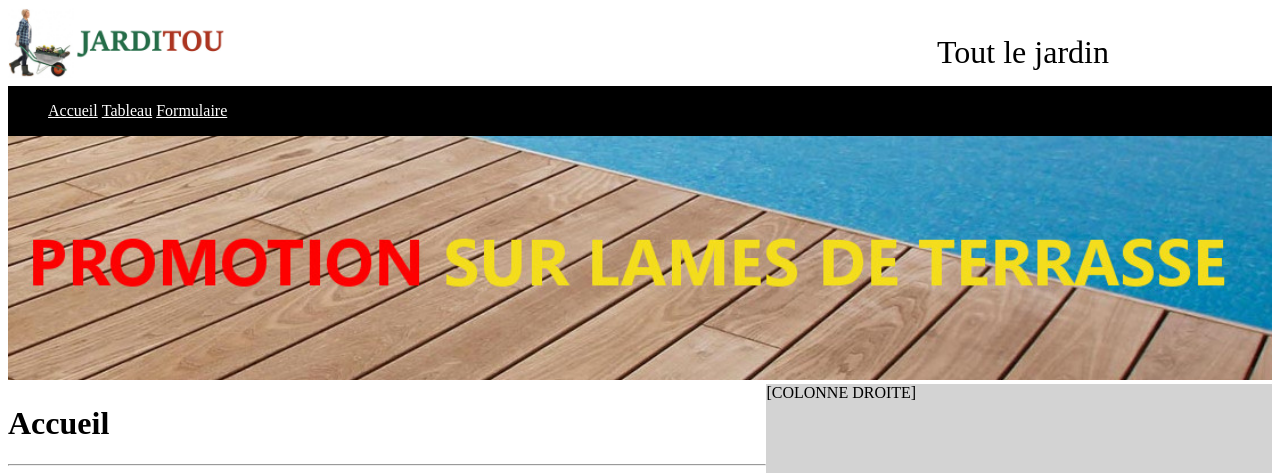
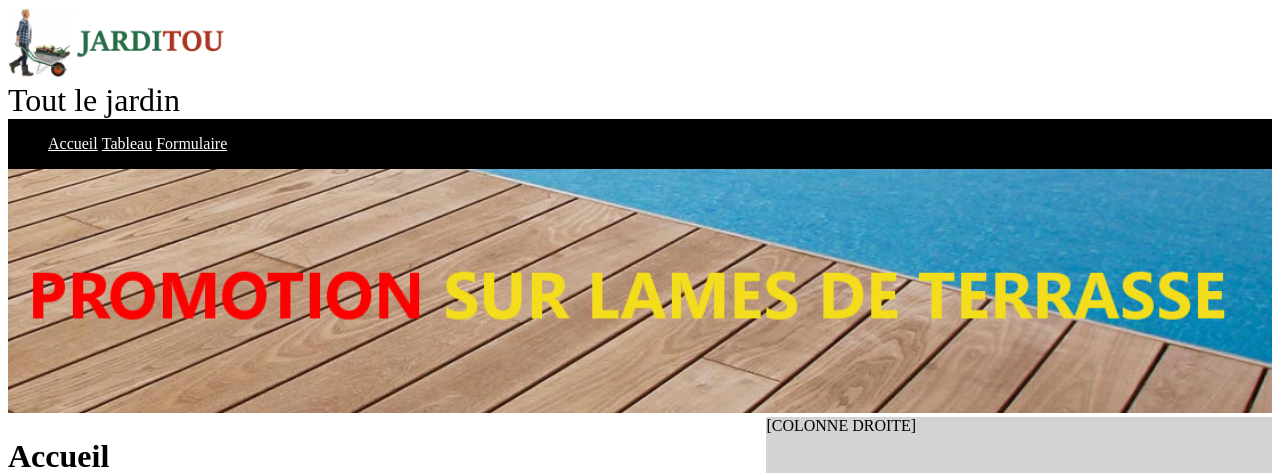
Before and after one commit to anaisxantippe/anaisxantippe, a PHP site: page / in a window 1280 px wide. Shown: the top 473 px of the page. Run offline with PHP 8.4, Linux system fonts and the light colour scheme.

Commit message:
nouvelle entrée

```diff
--- a/responsive/style.css
+++ b/responsive/style.css
@@ -25,8 +25,8 @@ li {
     display: inline;
 }
 #jardin {
-    position: relative;
-    left: 700px;
+    display: flex;
+    align-content: space-between;
     bottom: 15px;
     font-size: 200%;
 }
```
Also changed, not shown: 1 other file.
